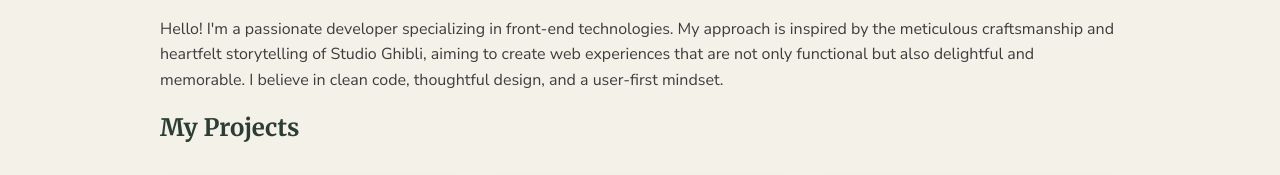
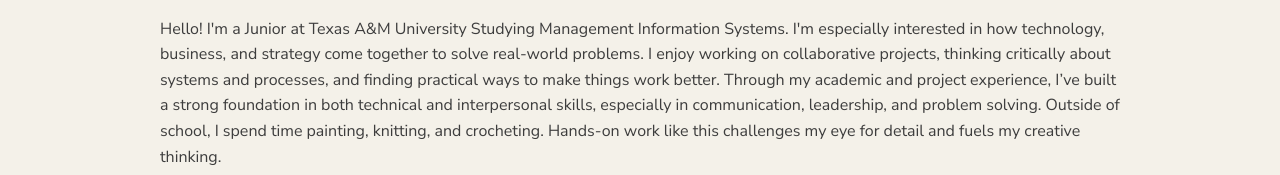
Before and after one commit to ninihu56/ninihu56.github.io, a plain HTML site: page index.html in a window 1280 px wide. Shown: the part 537-712 px from the top of the page. Drawn offline with Linux system fonts and the light colour scheme.

Commit message:
Update index.html

```diff
--- a/index.html
+++ b/index.html
@@ -36,7 +36,9 @@
 
         <section id="about" class="container">
             <h2>About Me</h2>
-            <p>Hello! I'm a passionate developer specializing in front-end technologies. My approach is inspired by the meticulous craftsmanship and heartfelt storytelling of Studio Ghibli, aiming to create web experiences that are not only functional but also delightful and memorable. I believe in clean code, thoughtful design, and a user-first mindset.</p>
+            <p>Hello! I'm a Junior at Texas A&M University Studying Management Information Systems. I'm especially interested in how technology, business, and strategy come together to solve real-world problems. I enjoy working on collaborative projects, thinking critically about systems and processes, and finding practical ways to make things work better.
+
+Through my academic and project experience, I’ve built a strong foundation in both technical and interpersonal skills, especially in communication, leadership, and problem solving. Outside of school, I spend time painting, knitting, and crocheting. Hands-on work like this challenges my eye for detail and fuels my creative thinking.</p>
         </section>
 
         <section id="projects" class="container">
```
